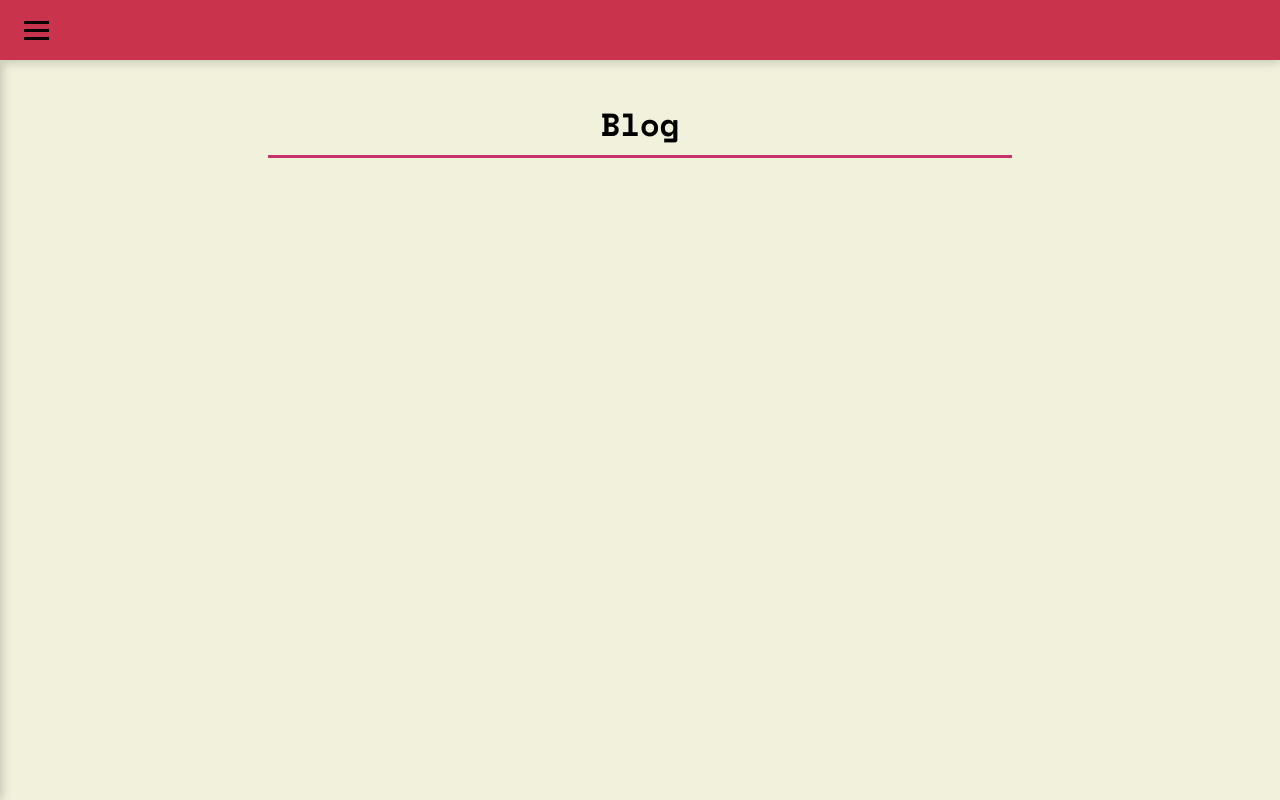
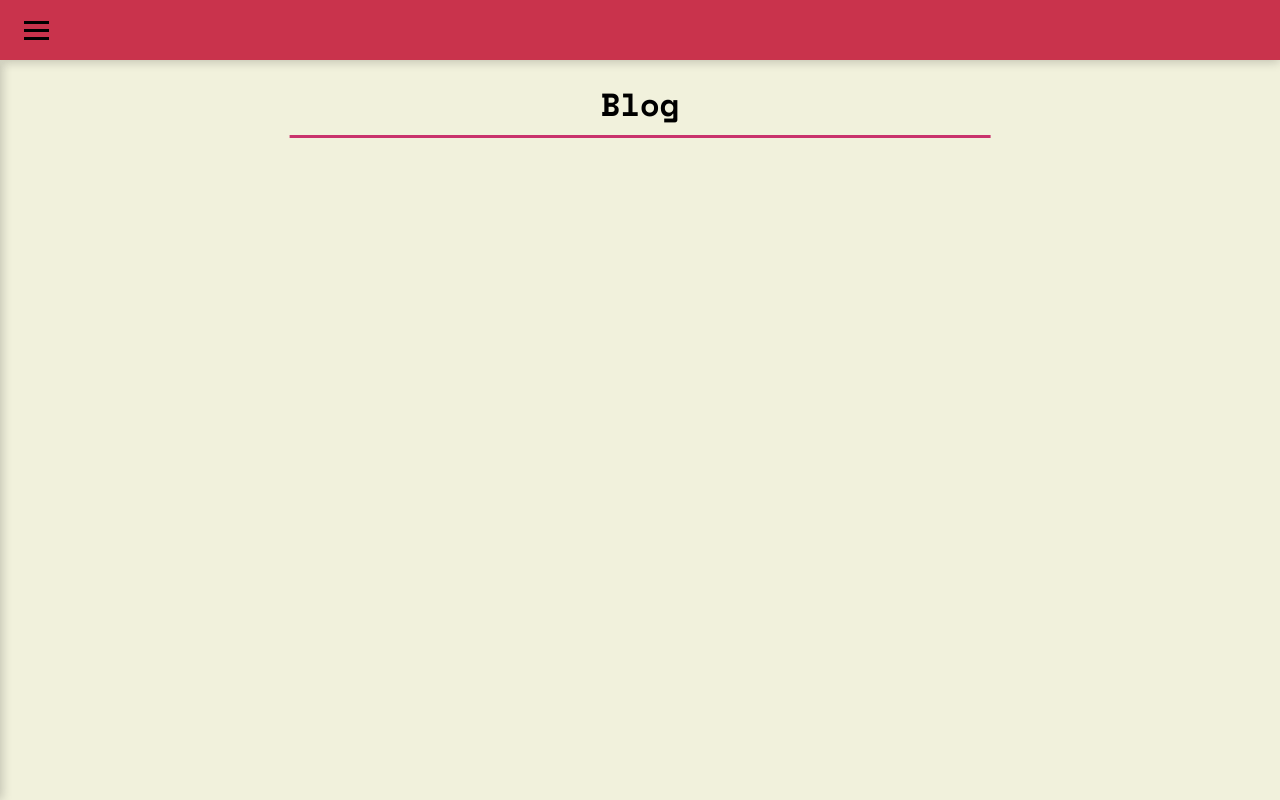
Before and after one commit to moldypumpkinbloo/Stuyrenpy, a plain HTML site: page blog.html in a window 1280 px wide. Drawn offline with nearby package versions, Linux system fonts and the light colour scheme.

Commit message:
Add files via upload

```diff
--- a/blog.html
+++ b/blog.html
@@ -40,7 +40,7 @@
   </nav>
   <div class="overlay"></div>
 
-  <main>
+  <main class="content-container">
     <h1 class="animated-underline">Blog</h1>
 
 
--- a/style.css
+++ b/style.css
@@ -346,7 +346,7 @@ main {
   z-index: -1;
 }
 
-/* Releases Page Styles */
+/* Releases page styles */
 .releases-container {
   max-width: 1200px;
   margin: 80px auto 2rem;
@@ -573,3 +573,13 @@ main {
     padding: 0.6rem 1.5rem;
   }
 }
+
+.content-container {
+  max-width: 1200px;
+  margin: 80px auto 2rem;
+  padding: 0 1rem;
+}
+
+.content-container .animated-underline {
+  margin-bottom: 3rem;
+}
```
Also changed, not shown: about.html (+1 -1 lines).
